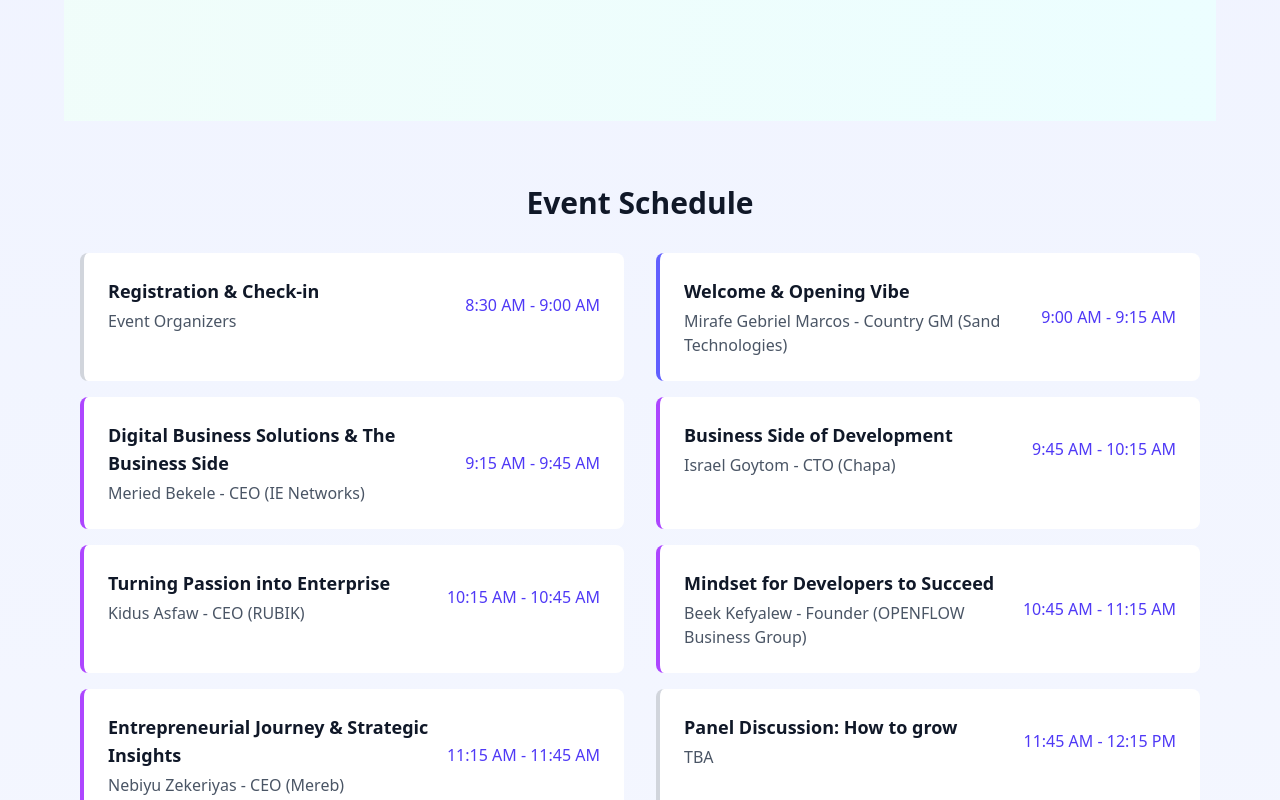
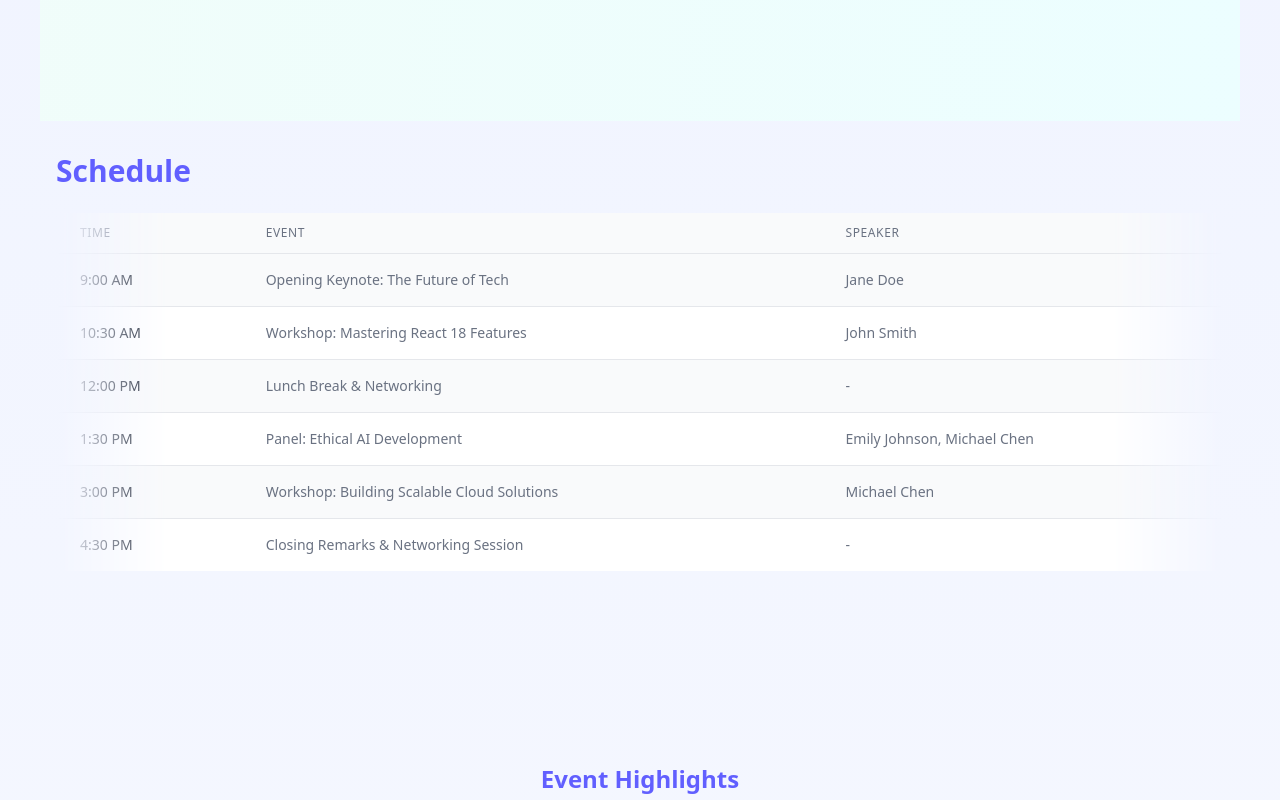
Before and after one commit to Yohanamtesfaye/DevMeetup-Website, a React (Vite) app: page /v1 in a window 1280 px wide. Shown: the part 880-1680 px from the top of the page. Built offline with nearby package versions, Linux system fonts and the light colour scheme.

Commit message:
schedule

```diff
--- a/src/components/EventSchedule.jsx
+++ b/src/components/EventSchedule.jsx
@@ -1,38 +1,64 @@
-import React from 'react';
+import { motion } from "framer-motion"
 
-const EventSchedule = ({ scheduleItems }) => {
+const schedule = [
+  { time: "9:00 AM", event: "Opening Keynote: The Future of Tech", speaker: "Jane Doe" },
+  { time: "10:30 AM", event: "Workshop: Mastering React 18 Features", speaker: "John Smith" },
+  { time: "12:00 PM", event: "Lunch Break & Networking" },
+  { time: "1:30 PM", event: "Panel: Ethical AI Development", speaker: "Emily Johnson, Michael Chen" },
+  { time: "3:00 PM", event: "Workshop: Building Scalable Cloud Solutions", speaker: "Michael Chen" },
+  { time: "4:30 PM", event: "Closing Remarks & Networking Session" },
+]
+
+function EventSchedule() {
   return (
-    <section className="py-16 ">
-      <div className="container mx-auto px-4">
-        <h2 className="text-3xl font-bold text-center text-gray-900 mb-8">Event Schedule</h2>
-        <div className="grid grid-cols-1 md:grid-cols-2 gap-x-8 gap-y-4 max-w-6xl mx-auto">
-          {Array.isArray(scheduleItems) && scheduleItems.map((item, index) => (
-            <div
-              key={index}
-              className={`bg-white rounded-lg p-6 border-l-4 ${
-                item.type === 'keynote' ? 'border-indigo-500' :
-                item.type === 'talk' ? 'border-purple-500' :
-                item.type === 'workshop' ? 'border-pink-500' :
-                'border-gray-300'
-              }`}
-            >
-              <div className="flex flex-col md:flex-row justify-between items-start md:items-center gap-4">
-                <div className="flex-1">
-                  <h3 className="text-lg font-semibold text-gray-900">{item.title}</h3>
-                  <div className="text-gray-600 mt-1">
-                    {typeof item.speaker === 'string' ? item.speaker :
-                      item.speaker ? `${item.speaker.name}${item.speaker.role ? ` - ${item.speaker.role}` : ''}${item.speaker.company ? ` (${item.speaker.company})` : ''}` : 'TBA'
-                    }
-                  </div>
-                </div>
-                <div className="text-indigo-600 whitespace-nowrap font-medium">{item.time}</div>
-              </div>
-            </div>
-          ))}
+    <motion.div
+      initial={{ opacity: 0 }}
+      animate={{ opacity: 1 }}
+      exit={{ opacity: 0 }}
+      className="container mx-auto px-4 py-8"
+    >
+      <section className="mb-16">
+        <h2 className="text-3xl font-semibold mb-6 text-indigo-500">Schedule</h2>
+        <div className="bg-white shadow-lg rounded-lg overflow-hidden">
+          <table className="min-w-full divide-y divide-gray-200">
+            <thead className="bg-gray-50">
+              <tr>
+                <th
+                  scope="col"
+                  className="px-6 py-3 text-left text-xs font-medium text-gray-500 uppercase tracking-wider"
+                >
+                  Time
+                </th>
+                <th
+                  scope="col"
+                  className="px-6 py-3 text-left text-xs font-medium text-gray-500 uppercase tracking-wider"
+                >
+                  Event
+                </th>
+                <th
+                  scope="col"
+                  className="px-6 py-3 text-left text-xs font-medium text-gray-500 uppercase tracking-wider"
+                >
+                  Speaker
+                </th>
+              </tr>
+            </thead>
+            <tbody className="bg-white divide-y divide-gray-200">
+              {schedule.map((item, index) => (
+                <tr key={index} className={index % 2 === 0 ? "bg-gray-50" : "bg-white"}>
+                  <td className="px-6 py-4 whitespace-nowrap text-sm font-medium text-gray-900">{item.time}</td>
+                  <td className="px-6 py-4 whitespace-nowrap text-sm text-gray-500">{item.event}</td>
+                  <td className="px-6 py-4 whitespace-nowrap text-sm text-gray-500">{item.speaker || "-"}</td>
+                </tr>
+              ))}
+            </tbody>
+          </table>
         </div>
-      </div>
-    </section>
-  );
-};
+      </section>
 
-export default EventSchedule;
+
+    </motion.div>
+  )
+}
+
+export default EventSchedule
--- a/src/pages/V1.jsx
+++ b/src/pages/V1.jsx
@@ -129,7 +129,7 @@ function V1() {
       exit={{ opacity: 0 }}
       className="min-h-screen bg-gradient-to-b from-indigo-50 to-white py-12"
     >
-      <div className="container mx-auto lg:px-16 px-4 sm:px-6 ">
+      <div className="container mx-auto lg:px-10 px-4 sm:px-6 ">
         <motion.h1
           initial={{ y: -50, opacity: 0 }}
           animate={{ y: 0, opacity: 1 }}
```
